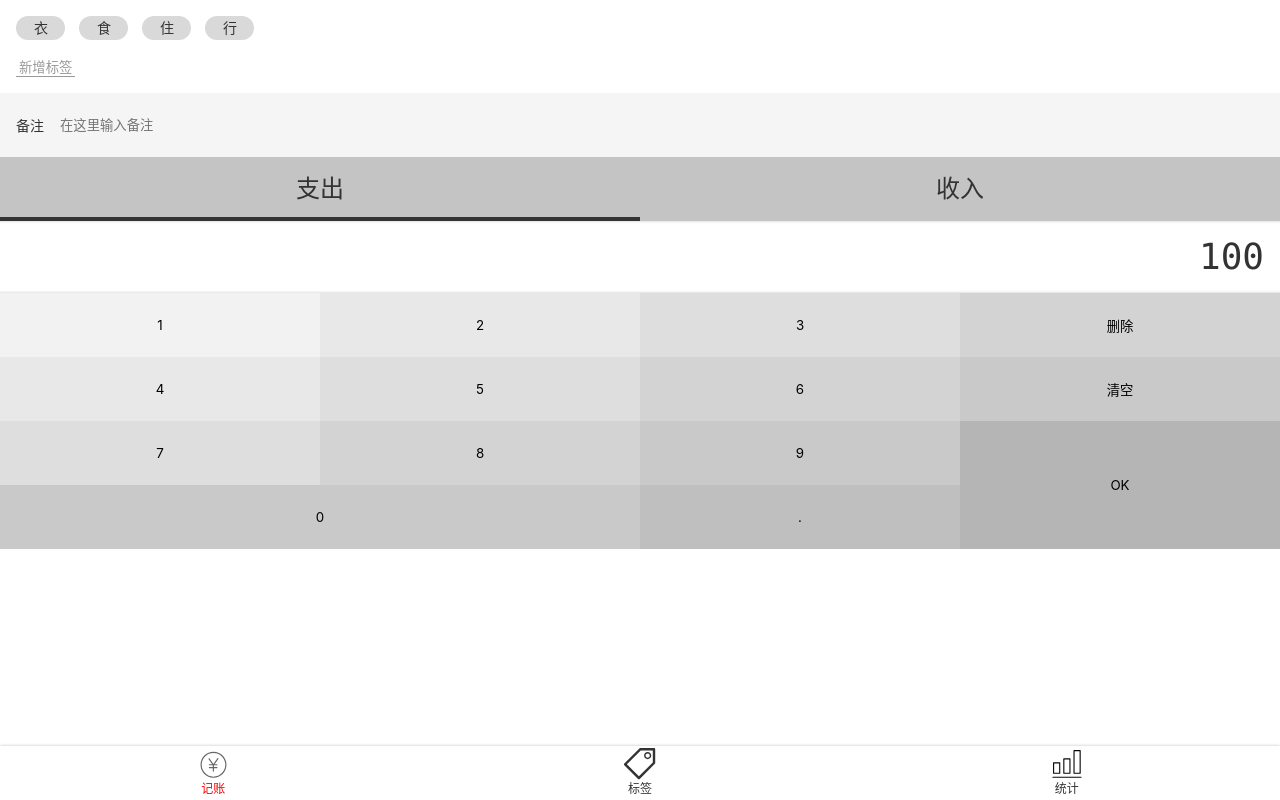
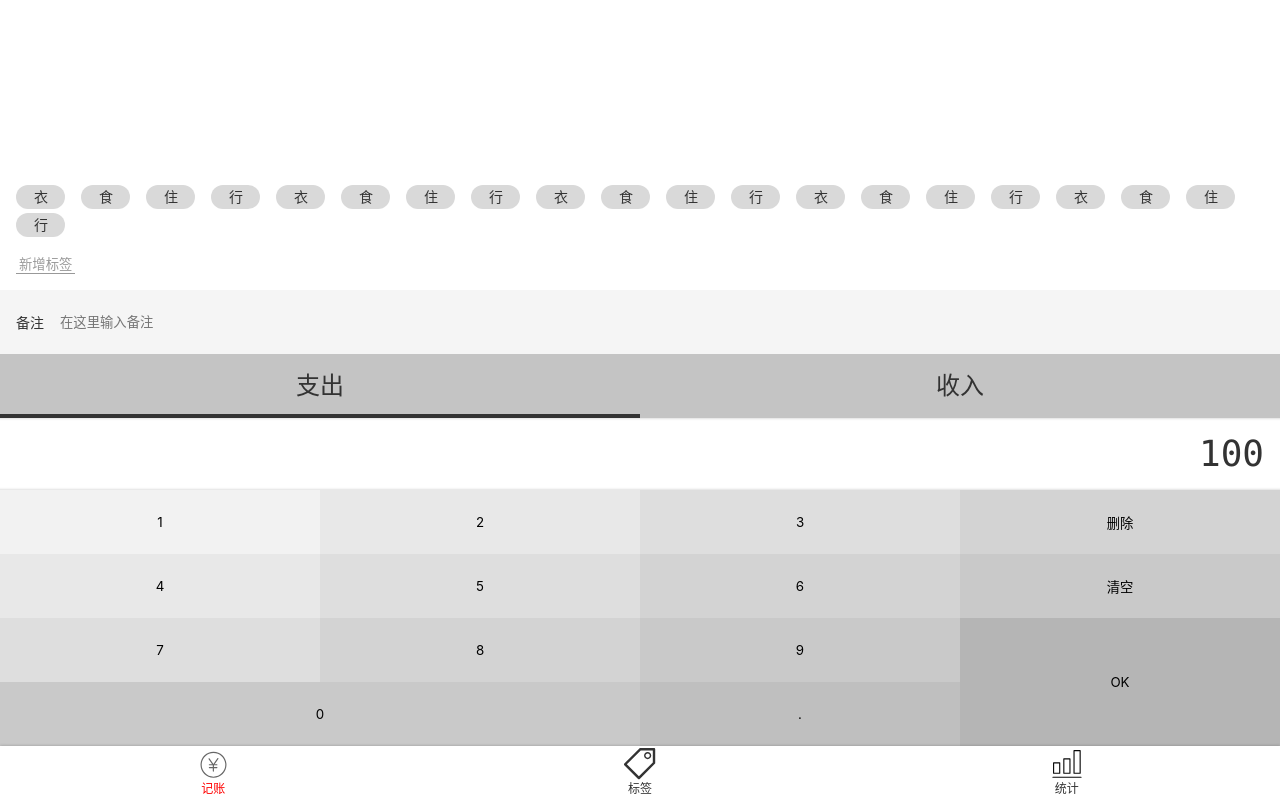
Before and after one commit to yf2050/savemoney-1, a Vue app: page /#/money in a window 1280 px wide. Built offline with nearby package versions, Linux system fonts and the light colour scheme.

Commit message:
css样式---空白布局置顶和claaaPrefix使用

```diff
--- a/src/components/Layout.vue
+++ b/src/components/Layout.vue
@@ -1,6 +1,6 @@
 <template>
-  <div class="nav-wrapper">
-    <div class="content">
+  <div class="layout-wrapper" :class="classPrefix && `${ classPrefix}-wrapper`">
+    <div class="content" :class="classPrefix && `${ classPrefix}-content`">
       <slot/>
     </div>
     <Nav/>
@@ -9,12 +9,13 @@
 
 <script lang="ts">
 export default {
-  name: 'Layout'
+  name: 'Layout',
+  props: ['classPrefix'] //定义一个属性contentClass动态绑定content
 }
 </script>
 
 <style lang="scss" scoped>
-.nav-wrapper {
+.layout-wrapper {
   display: flex;
   flex-direction: column;
   height: 100vh;
--- a/src/views/Money.vue
+++ b/src/views/Money.vue
@@ -1,28 +1,5 @@
 <template>
-  <Layout>
-    <div class="tags">
-      <ul class="current">
-        <li>衣</li>
-        <li>食</li>
-        <li>住</li>
-        <li>行</li>
-      </ul>
-      <div class="new">
-        <button>新增标签</button>
-      </div>
-    </div>
-    <div>
-      <label class="notes">
-        <span class="name">备注</span>
-        <input type="text" placeholder="在这里输入备注">
-      </label>
-    </div>
-    <div>
-      <ul class="types">
-        <li class="selected">支出</li>
-        <li>收入</li>
-      </ul>
-    </div>
+  <Layout class-prefix="layout">
     <div class="numberPad">
       <div class="output">100</div>
       <div class="buttons">
@@ -42,6 +19,47 @@
         <button>.</button>
       </div>
     </div>
+    <div>
+      <ul class="types">
+        <li class="selected">支出</li>
+        <li>收入</li>
+      </ul>
+    </div>
+    <div>
+      <label class="notes">
+        <span class="name">备注</span>
+        <input type="text" placeholder="在这里输入备注">
+      </label>
+    </div>
+    <div class="tags">
+      <div class="new">
+        <button>新增标签</button>
+      </div>
+      <ul class="current">
+        <li>衣</li>
+        <li>食</li>
+        <li>住</li>
+        <li>行</li>
+        <li>衣</li>
+        <li>食</li>
+        <li>住</li>
+        <li>行</li>
+        <li>衣</li>
+        <li>食</li>
+        <li>住</li>
+        <li>行</li>
+        <li>衣</li>
+        <li>食</li>
+        <li>住</li>
+        <li>行</li>
+        <li>衣</li>
+        <li>食</li>
+        <li>住</li>
+        <li>行</li>
+
+      </ul>
+    </div>
+
   </Layout>
 </template>
 
@@ -51,15 +69,26 @@
   name: 'money.vue',
 }
 </script>
+<style lang="scss">
+.layout-content {
+  display: flex;
+  flex-direction: column-reverse;
+}
+</style>
+
 <style lang="scss" scoped>
 @import "~@/assets/style/helper.scss";
 
 .tags {
+  display: flex;
+  flex-grow: 1;
+  flex-direction: column-reverse;
   font-size: 14px;
   padding: 16px;
 
   .current {
     display: flex;
+    flex-wrap: wrap;
 
     > li {
       background-color: #D9D9D9;
@@ -67,9 +96,10 @@
       height: $h;
       line-height: $h;
       //border-radius:$h/2;
-      border-radius: (24px/2);
+      border-radius: $h/2;
       padding: 0 17px 0 18px;
-      margin-right: 14px;
+      margin-right: 16px;
+      margin-top: 4px;
     }
   }
 
@@ -142,40 +172,51 @@
 
   .buttons {
     @extend %clearFix;
-     > button{
+
+    > button {
       width: 25%;
       height: 64px;
       float: left;
       background: transparent;
-       border:none;
-       &.ok{
+      border: none;
+
+      &.ok {
         height: 64*2px;
-         float:right;
+        float: right;
       }
-       &.zero{
+
+      &.zero {
         width: 25*2%;
       }
-       $bg:#F2F2F2;
-       &:nth-child(1){
+
+      $bg: #F2F2F2;
+
+      &:nth-child(1) {
         background: $bg;
       }
-       &:nth-child(2),&:nth-child(5){
-         background: darken($bg,4%);
+
+      &:nth-child(2), &:nth-child(5) {
+        background: darken($bg, 4%);
       }
-       &:nth-child(3),&:nth-child(6),&:nth-child(9){
-         background: darken($bg,4*2%);
+
+      &:nth-child(3), &:nth-child(6), &:nth-child(9) {
+        background: darken($bg, 4*2%);
       }
-       &:nth-child(4),&:nth-child(7),&:nth-child(10){
-         background: darken($bg,4*3%);
+
+      &:nth-child(4), &:nth-child(7), &:nth-child(10) {
+        background: darken($bg, 4*3%);
       }
-       &:nth-child(8),&:nth-child(11),&:nth-child(13){
-         background: darken($bg,4*4%);
+
+      &:nth-child(8), &:nth-child(11), &:nth-child(13) {
+        background: darken($bg, 4*4%);
       }
-       &:nth-child(14){
-         background: darken($bg,4*5%);
+
+      &:nth-child(14) {
+        background: darken($bg, 4*5%);
       }
-       &:nth-child(12){
-         background: darken($bg,4*6%);
+
+      &:nth-child(12) {
+        background: darken($bg, 4*6%);
       }
     }
   }
```
Lines whose indentation alone changed are shown as unchanged.
